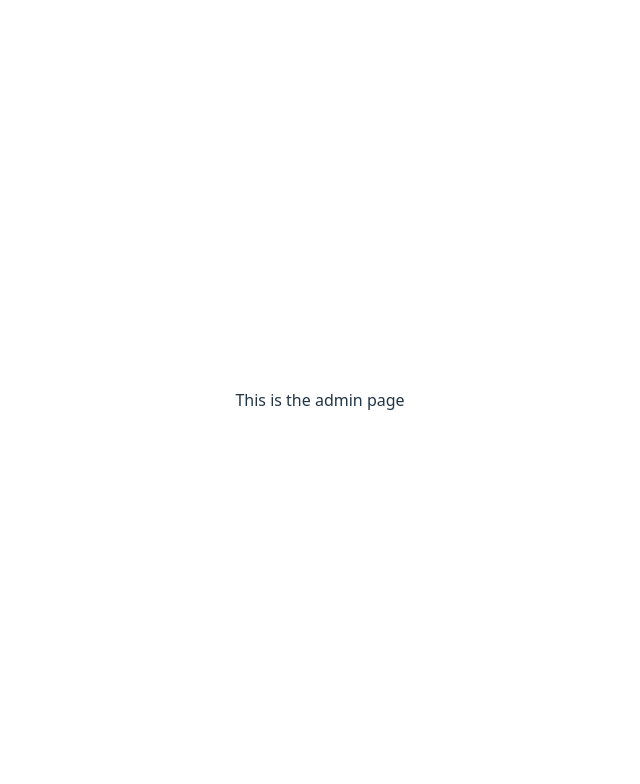
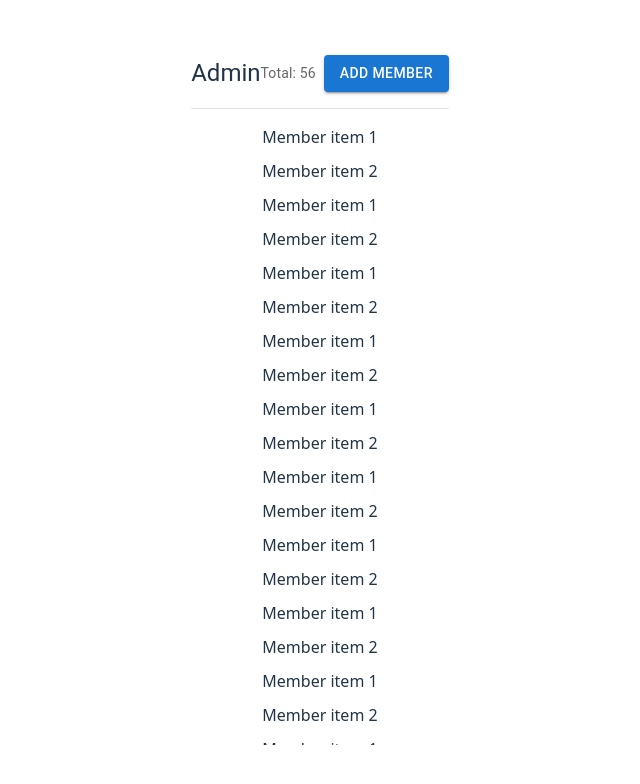
Before and after one commit to ganantharaj/reading-club, a React (Vite) app: page /admin in a window 1280 px wide. Shown: the top 784 px of the page, without its empty margins (320-960 px from the left). Built offline with nearby package versions, Linux system fonts and the light colour scheme.

Commit message:
feat: fetch member list and render member item

```diff
--- a/src/app/components/admin/MemberListItem.tsx
+++ b/src/app/components/admin/MemberListItem.tsx
@@ -0,0 +1,3 @@
+export const MemberListItem = ({ memberId }: any) => {
+  return <div>Member item {memberId}</div>;
+};
--- a/src/app/containers/admin/AdminPage.tsx
+++ b/src/app/containers/admin/AdminPage.tsx
@@ -1,8 +1,37 @@
 /* eslint-disable @typescript-eslint/no-unused-vars */
+import { Button } from '../../components/ui/Button';
+import { Typography } from '../../components/ui/Typography';
+import { MOCK_DATA } from '../../constants';
 import { useAdminDispatchContext, useAdminStateContext } from '../../modules/admin';
+import Box from '@mui/material/Box';
+import Stack from '@mui/material/Stack';
+import Divider from '@mui/material/Divider';
+import { MemberListItem } from '../../components/admin/MemberListItem';
 
 export const AdminPage = () => {
+  const members = MOCK_DATA.members;
   const state = useAdminStateContext();
   const dispatch = useAdminDispatchContext();
-  return <div>This is the admin page</div>;
+
+  return (
+    <Box padding={2}>
+      <Stack direction="row" alignItems="center" justifyContent="space-between" marginBottom={2}>
+        <Typography variant="h5">Admin</Typography>
+        <Stack direction="row" gap={1} alignItems="center">
+          <Typography variant="body2" color="text.secondary">
+            Total: {members.length}
+          </Typography>
+          <Button onClick={() => dispatch({ type: 'OPEN_CREATE' })}>Add Member</Button>
+        </Stack>
+      </Stack>
+
+      <Divider />
+
+      <Stack gap={1.25} marginTop={2} sx={{ maxHeight: 'calc(100vh - 180px)', overflow: 'auto' }}>
+        {members.map((member) => (
+          <MemberListItem key={member.id} memberId={member.id} />
+        ))}
+      </Stack>
+    </Box>
+  );
 };
```
